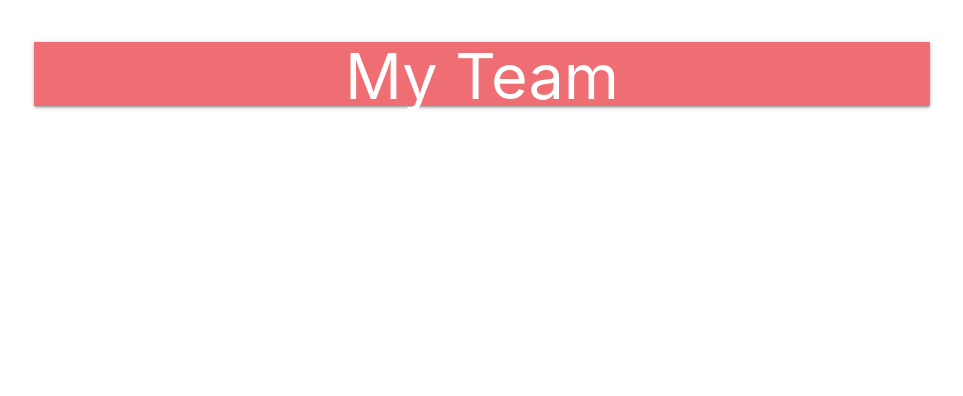
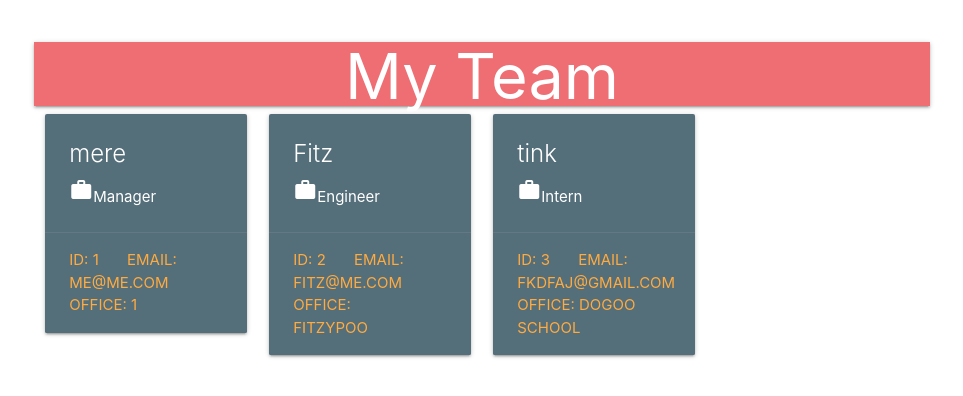
Before and after one commit to merewall/Team-Profile-Generator, a website: page index.html in a window 1280 px wide. Shown: the whole page, without its empty margins (158-1121 px from the left). Drawn offline with nearby package versions, Linux system fonts and the light colour scheme.

Commit message:
updating example html

```diff
--- a/index.html
+++ b/index.html
@@ -11,7 +11,7 @@
 
     <body>
         <div class="container">
-
+            <!-- title bar -->
             <nav>
                 <div class="nav-wrapper">
                     <h1 class="center">My Team</h1>
@@ -21,7 +21,48 @@
 
             <div class="row">
                 <!-- card  -->
+                <div class="col s12 m6 l3">
+                    <div class="card blue-grey darken-1">
 
+                        <div class="card-content white-text">
+                            <span class="card-title">mere</span>
+                            <p><span><i class="material-icons">work</i></span>Manager</p>
+                        </div>
+                        <div class="card-action">
+                            <a href="#">ID: 1</a>
+                            <a href="#">Email: me@me.com</a>
+                            <a href="">Office: 1</a>
+                        </div>
+                    </div>
+                </div>
+                <!-- card  -->
+                <div class="col s12 m6 l3">
+                    <div class="card blue-grey darken-1">
+                        <div class="card-content white-text">
+                            <span class="card-title">Fitz</span>
+                            <p><span><i class="material-icons">work</i></span>Engineer</p>
+                        </div>
+                        <div class="card-action">
+                            <a href="#">ID: 2</a>
+                            <a href="#">Email: fitz@me.com</a>
+                            <a href="">Office: fitzypoo</a>
+                        </div>
+                    </div>
+                </div>
+                <!-- card  -->
+                <div class="col s12 m6 l3">
+                    <div class="card blue-grey darken-1">
+                        <div class="card-content white-text">
+                            <span class="card-title">tink</span>
+                            <p><span><i class="material-icons">work</i></span>Intern</p>
+                        </div>
+                        <div class="card-action">
+                            <a href="#">ID: 3</a>
+                            <a href="#">Email: fkdfaj@gmail.com</a>
+                            <a href="">Office: dogoo school</a>
+                        </div>
+                    </div>
+                </div>
             </div>
         </div>
 
```
Lines whose indentation alone changed are shown as unchanged.
